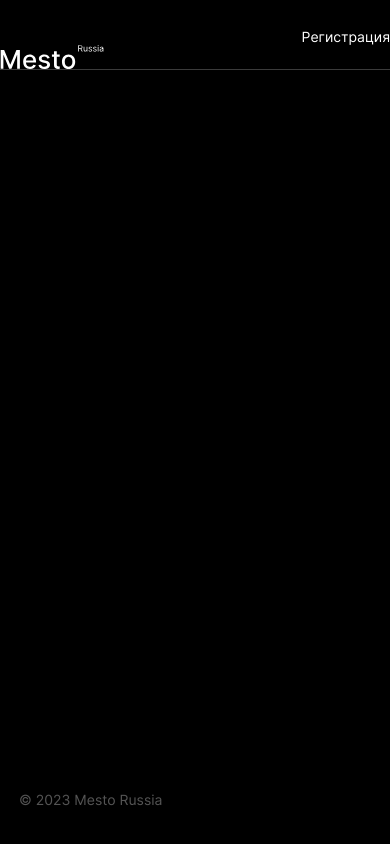
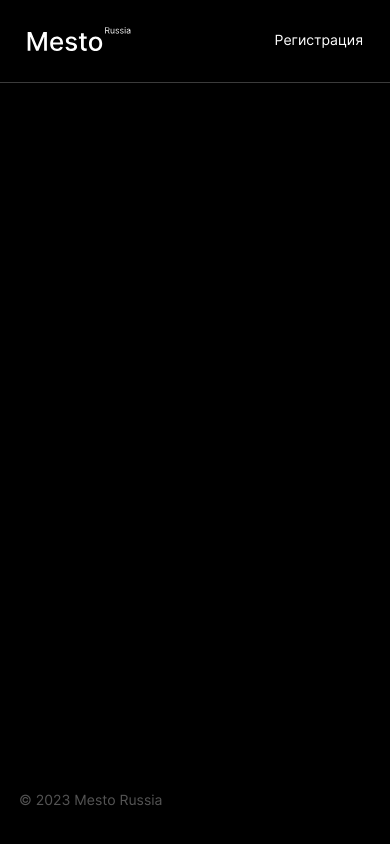
Before and after one commit to Harpica/react-mesto-auth, a React (Create React App) app: page /sign-in in a window 390 px wide. Built offline with nearby package versions, Linux system fonts and the light colour scheme.

Commit message:
feat: header for anauthorized with styled

```diff
--- a/src/blocks/header/__hamburger/header__hamburger.css
+++ b/src/blocks/header/__hamburger/header__hamburger.css
@@ -1,5 +1,6 @@
 .header__hamburger {
   display: none;
+  align-self: flex-end;
   height: 21px;
   width: 24px;
   background: url(../../../images/Hamburger-menu.svg) no-repeat;
--- a/src/blocks/header/__menu-container/header__menu-container.css
+++ b/src/blocks/header/__menu-container/header__menu-container.css
@@ -1,11 +1,14 @@
 .header__menu-container {
+  box-sizing: border-box;
   display: flex;
   flex-direction: row;
   justify-content: space-between;
+  width: 100%;
 }
 
 @media screen and (max-width: 600px) {
   .header__menu-container {
+    max-width: 100%;
     padding: 27px 27px 31px;
   }
 }
--- a/src/blocks/header/__profile-container/header__profile-container.css
+++ b/src/blocks/header/__profile-container/header__profile-container.css
@@ -11,7 +11,7 @@
     flex-direction: column;
     justify-content: center;
     gap: 18px;
-    padding-bottom: 40px;
+    padding: 27px 0 40px;
     border-bottom: 1px solid rgba(84, 84, 84, 0.7);
   }
 }
--- a/src/blocks/root/root.css
+++ b/src/blocks/root/root.css
@@ -11,6 +11,7 @@
   color: white;
   display: grid;
   grid-template-columns: minmax(320px, 880px);
+  grid-template-rows: min-content 1fr min-content;
   justify-content: center;
   padding: 45px 0 60px;
   min-width: 320px;
@@ -19,6 +20,6 @@
 
 @media screen and (max-width: 600px) {
   .root {
-    padding: 28px 0 36px;
+    padding: 0 0 36px;
   }
 }
--- a/src/components/HeaderUnauth.jsx
+++ b/src/components/HeaderUnauth.jsx
@@ -1,13 +1,15 @@
-import { Link } from "react-router-dom";
-import Logo from "./Logo";
+import { Link } from 'react-router-dom';
+import Logo from './Logo';
 
 const HeaderAnauth = ({ linkText, linkPath }) => {
   return (
     <header className='header'>
+      <div className='header__menu-container'>
         <Logo />
         <Link to={linkPath} className='header__link'>
           {linkText}
         </Link>
+      </div>
     </header>
   );
 };
```
Lines whose indentation alone changed are shown as unchanged.
